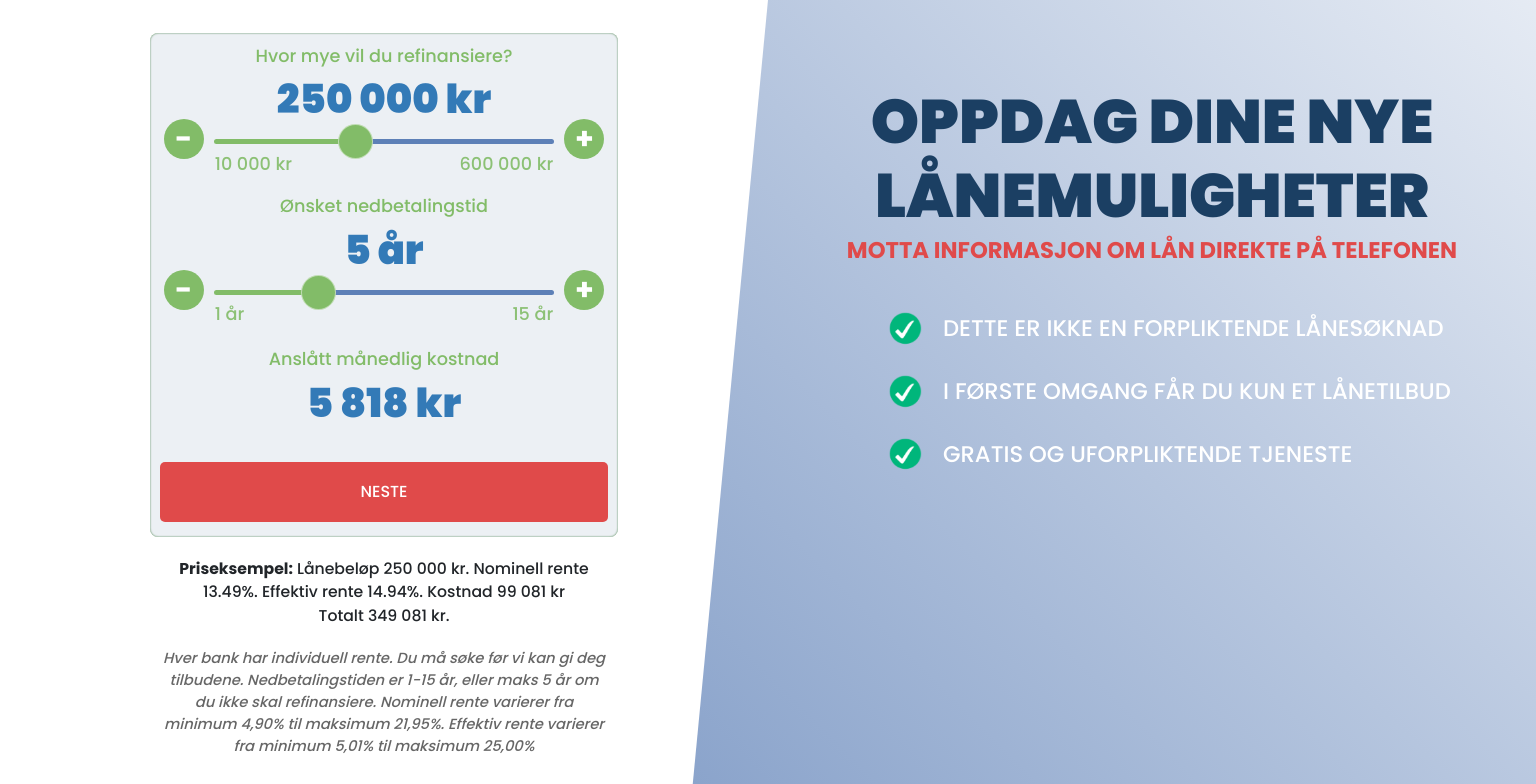
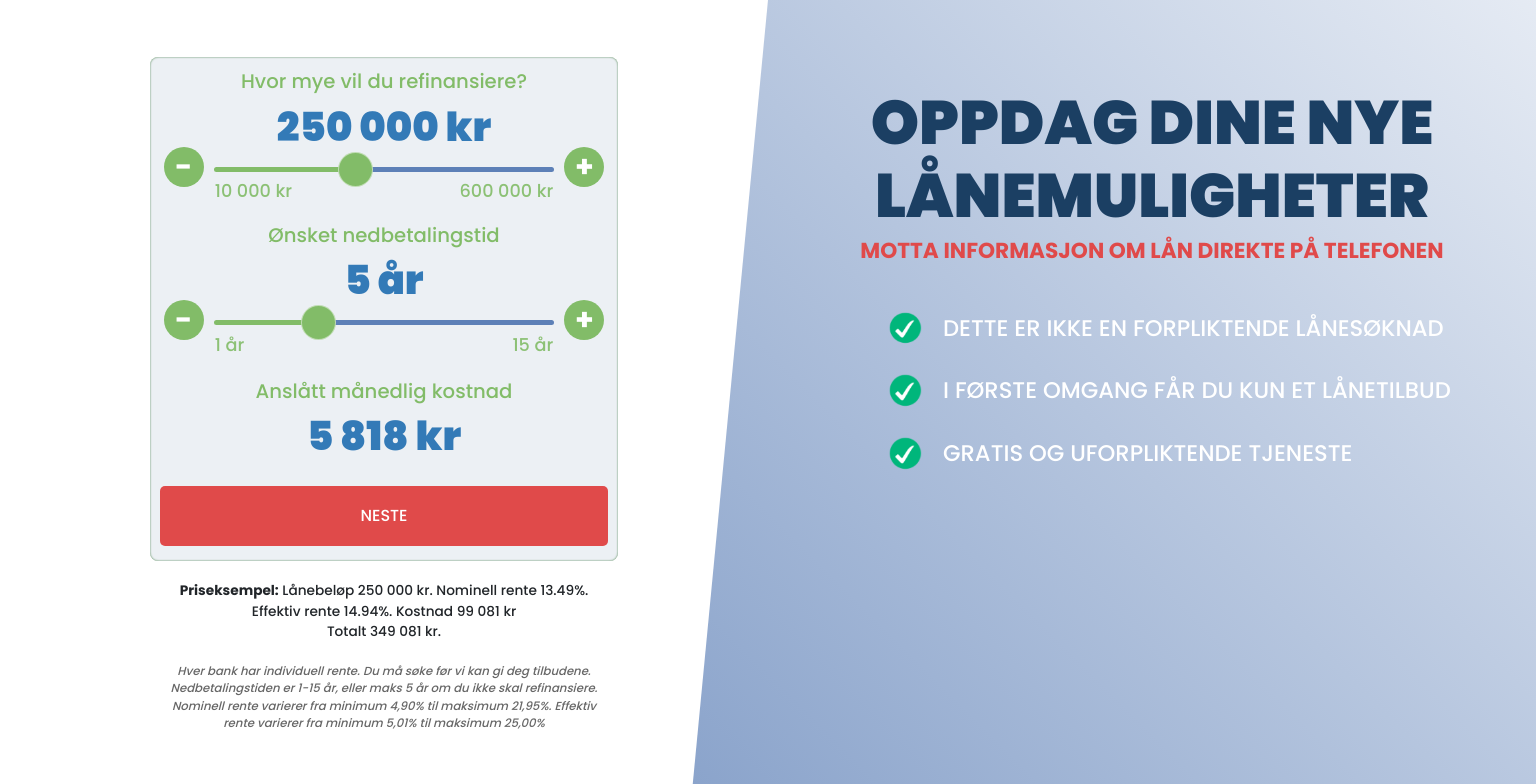
Before and after one commit to kristianAndersen/leadgentest, a website built with Vite: page index.html in a window 1536 px wide. Shown: the top 784 px of the page. Built offline with nearby package versions, Linux system fonts and the light colour scheme.

Commit message:
Update breakpoints.css

```diff
--- a/css/breakpoints.css
+++ b/css/breakpoints.css
@@ -1,11 +1,11 @@
 @media (min-width: 280px) {
 
     h1 {
-        font-size: clamp(calc(1.5rem + 0.5rem), 4vw, calc(8rem + 0.5vw));
+        font-size: clamp(calc(1.2rem + 0.5rem), 4vw, calc(8rem + 0.5vw));
     }
 
     h2 {
-        font-size: clamp(calc(1rem + 0.5rem), 4vw, calc(1.5rem + 0.5vw));
+        font-size: clamp(calc(0.5rem + 0.5rem), 4vw, calc(1.0rem + 0.5vw));
     }
     article > h2{
         font-size: clamp(calc(1.5rem + 0.5rem), 4vw, calc(4rem + 0.5vw));
@@ -120,7 +120,7 @@
 
     .loantypetext,
     .monthlycost {
-        font-size: calc(1rem + .5vw);
+        font-size: calc(1.2rem + .5vw);
     }
     .signup-steps{
         display: flex;
@@ -224,7 +224,7 @@
 @media (min-width: 1200px) {
 
     h2 {
-        font-size: clamp(calc(1rem + 0.5rem), 5vw, calc(1.5rem + 0.5vw));
+        font-size: clamp(calc(1rem + 0.5rem), 5vw, calc(1.4rem + 0.5vw));
     }
 
     article > h2{
@@ -252,9 +252,7 @@
 }
 
 @media (min-width: 1300px){
-    h2 {
-        font-size: clamp(calc(1rem + 0.5rem), 5vw, calc(1.5rem + 0.5vw));
-    }
+
     article > h2{
         font-size: clamp(calc(5.5rem + 0.5rem), 5vw, calc(9rem + 0.5vw));
     }
@@ -268,9 +266,9 @@
 
 @media (min-width:1400px) {
     .dynamicexampel{
-        font-size: clamp(calc(0.5rem + 0.5rem), 5vw, calc(0.8rem + 0.5vw) );
+        font-size: clamp(calc(0.5rem + 0.5rem), 5vw, calc(0.6rem + 0.5vw) );
     }
     .pligt{
-        font-size: clamp(calc(0.5rem + 0.5rem), 5vw, calc(0.7rem + 0.5vw) );
+        font-size: clamp(calc(0.3rem + 0.5rem), 5vw, calc(0.4rem + 0.5vw) );
     }
 }
```
